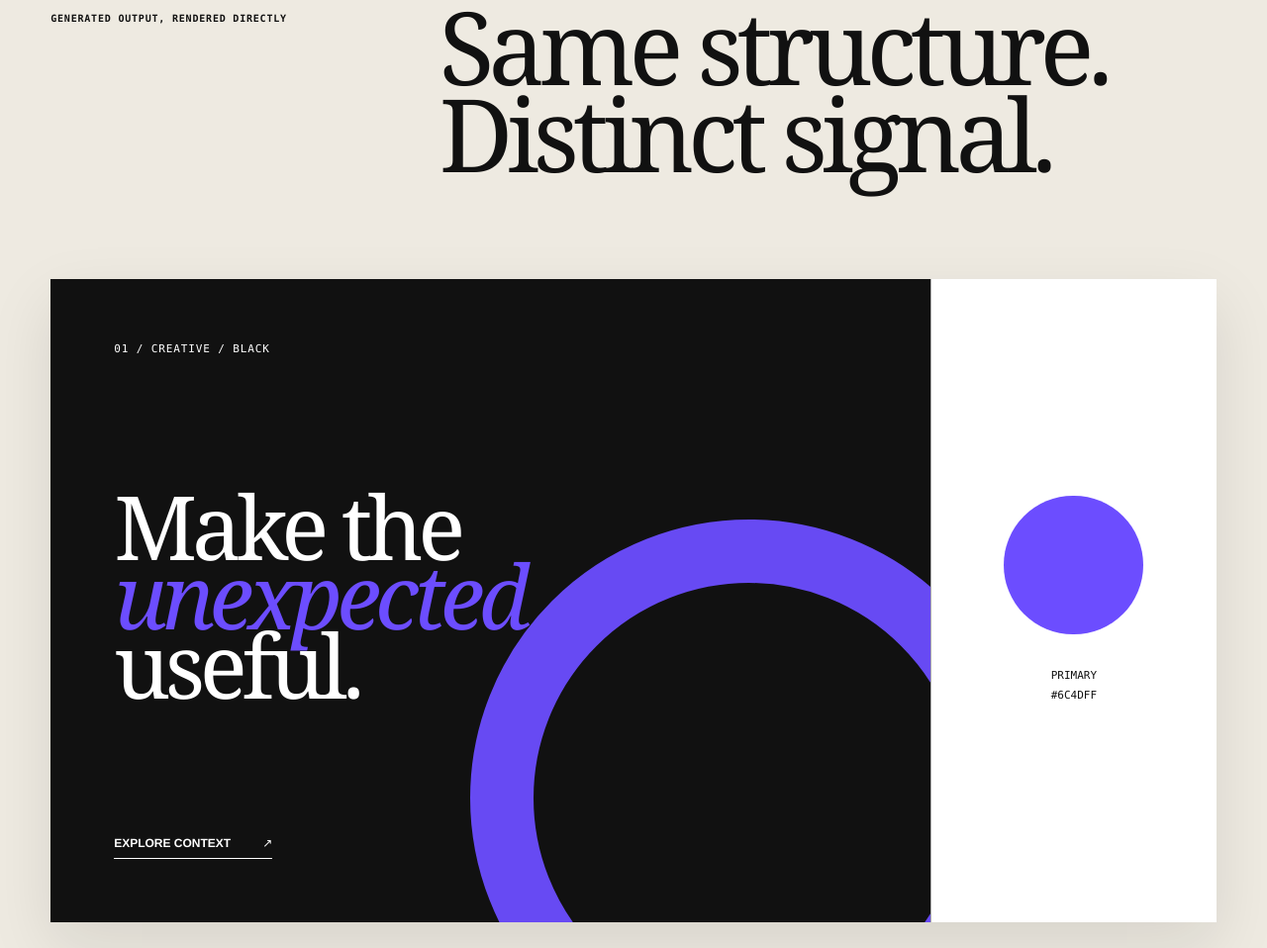
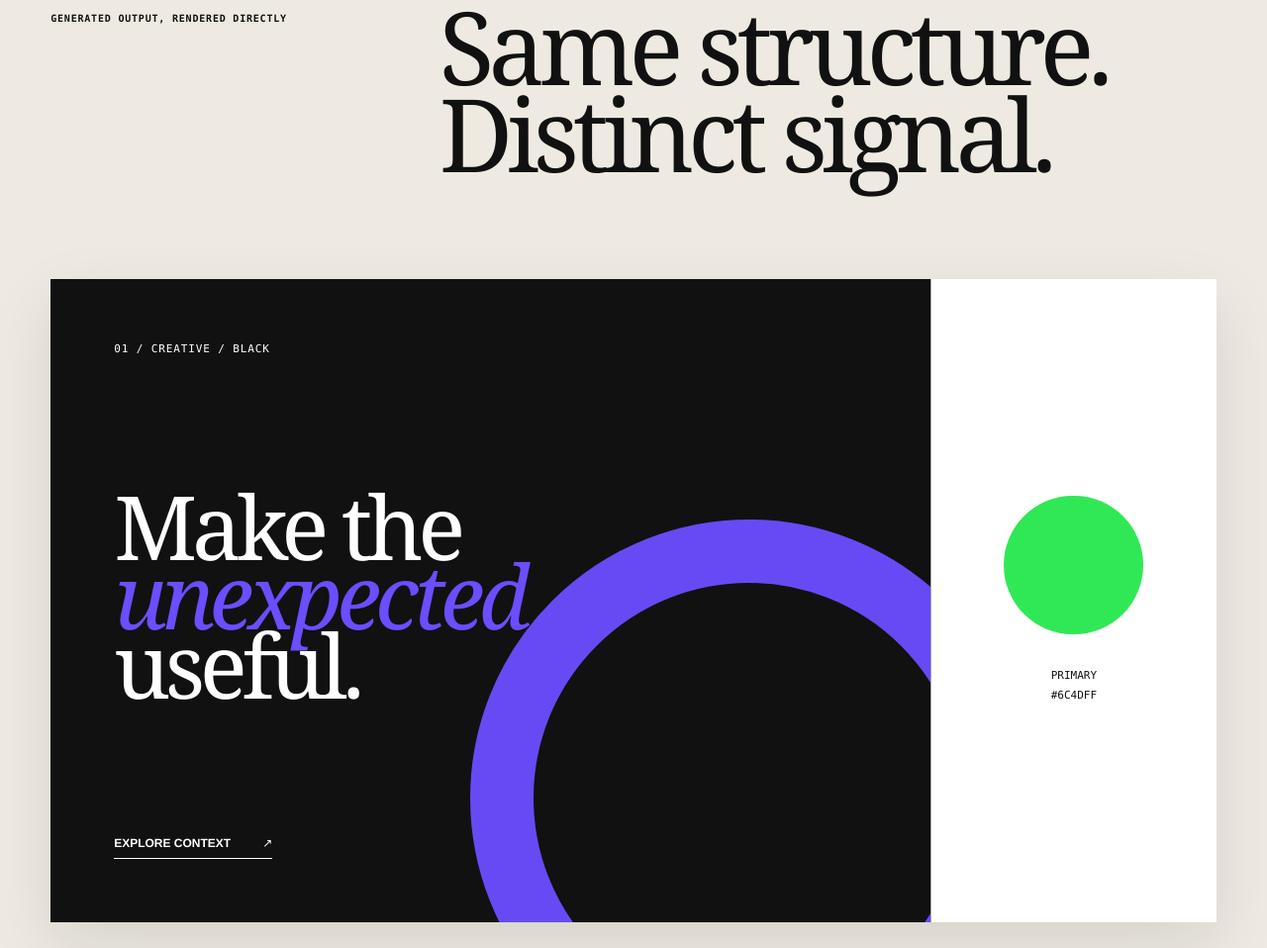
Before and after one commit to kimbaole-ekino/ekn-design-tokens-target, a website: page index.html in a window 1280 px wide. Shown: the part 1062-2020 px from the top of the page at 99% size. Drawn offline with Linux system fonts and the light colour scheme.

Commit message:
Update ekn-design-tokens-target design token artifacts

```diff
--- a/src/styles/tokens/ekn/css/creative-white.css
+++ b/src/styles/tokens/ekn/css/creative-white.css
@@ -4,7 +4,7 @@
 [data-color-scheme="creative-white"] {
   --color-background: #ffffff;
   --color-button-text: #ffffff;
-  --color-primary: #6c4dff;
+  --color-primary: #30e855;
   --color-surface: #f3f4f6;
   --color-text: #111111;
 }
```
